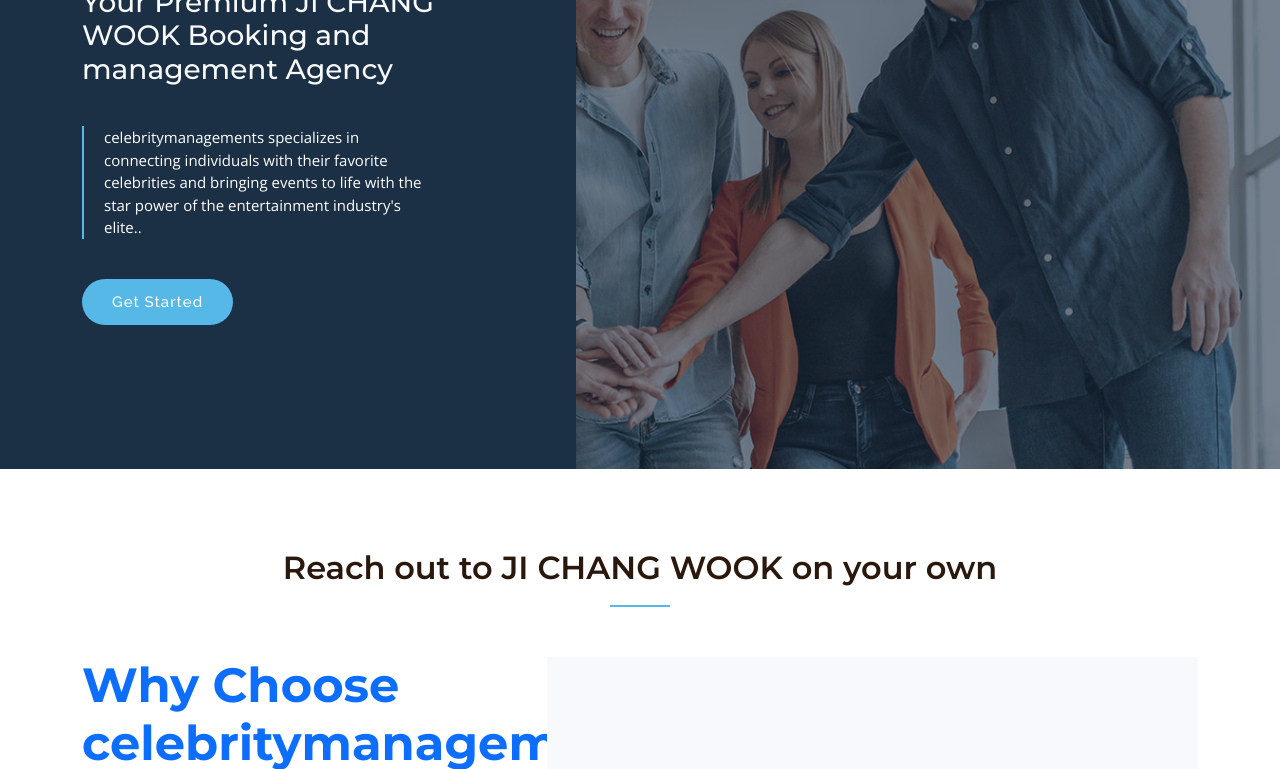
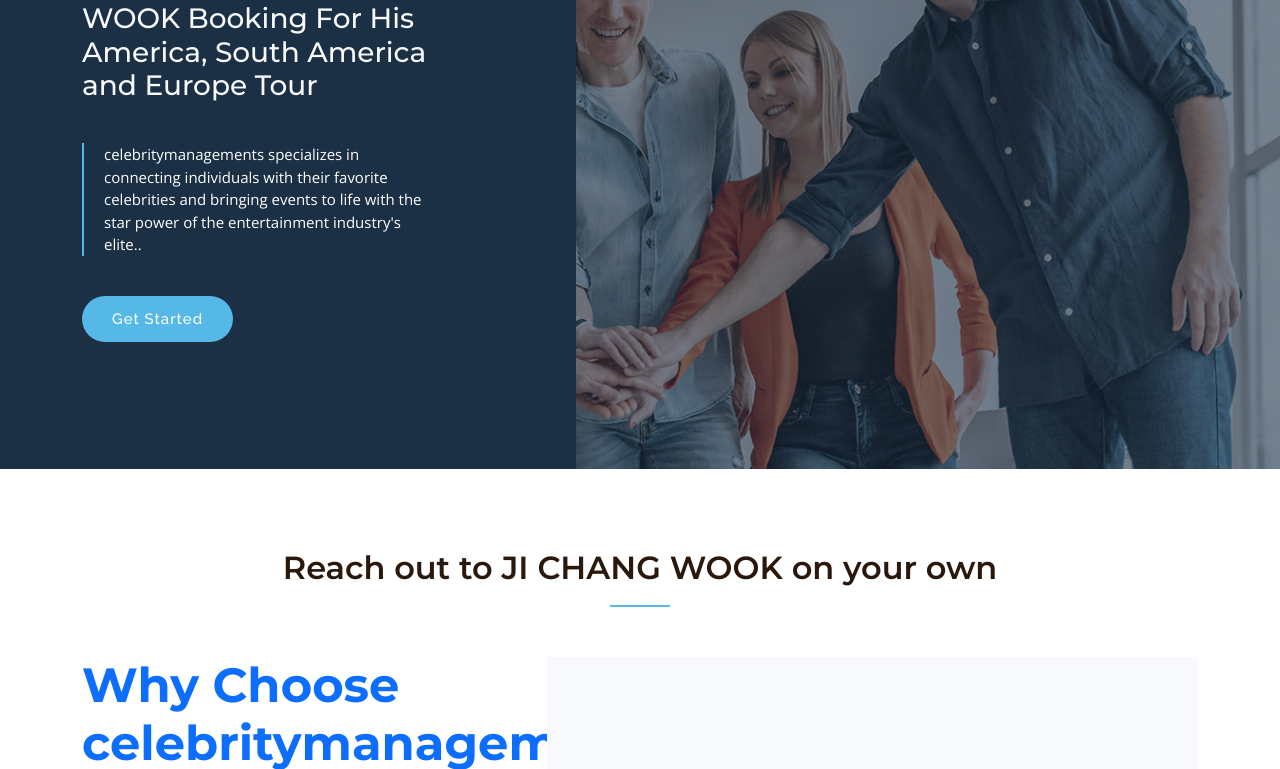
Before and after one commit to lexrz767/JICHANG, a plain HTML site: page index.html in a window 1280 px wide. Shown: the part 331-1100 px from the top of the page. Drawn offline with nearby package versions, Linux system fonts and the light colour scheme; some packages are replaced by stand-ins of ours; a script that the page names is missing.

Commit message:
Update index.html

```diff
--- a/index.html
+++ b/index.html
@@ -107,7 +107,7 @@
         <div class="row">
             <div class="col-xl-4">
                 <h2 data-aos="fade-up cap">Welcome to JI CHANG WOOK management </h2>
-                <h3 class="text-light">Your Premium JI CHANG WOOK Booking and management Agency</h3>
+                <h3 class="text-light">Your Premium JI CHANG WOOK Booking For His America, South America and Europe Tour</h3>
 
                 <blockquote data-aos="fade-up" data-aos-delay="100">
                     <p>
```
